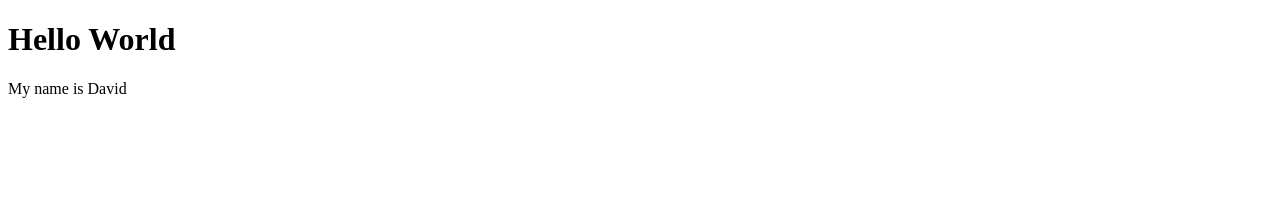
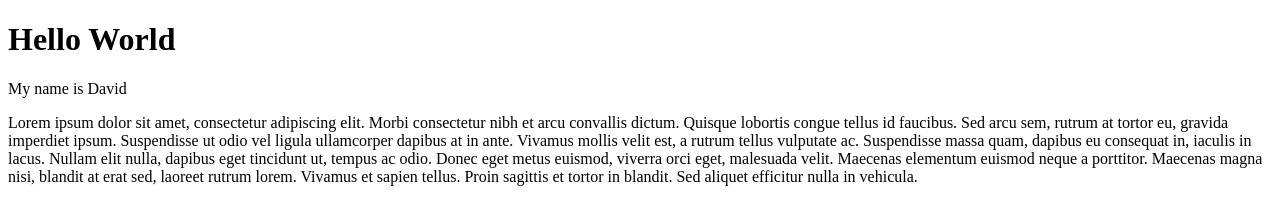
Before and after one commit to DavidRamirez04/DavidRamirez, a plain HTML site: page index.html in a window 1280 px wide. Drawn offline with Linux system fonts and the light colour scheme.

Commit message:
Dummy Paragraph

```diff
--- a/index.html
+++ b/index.html
@@ -9,5 +9,6 @@
 <body>
     <h1>Hello World</h1>
     <p>My name is David</p>
+    <p>Lorem ipsum dolor sit amet, consectetur adipiscing elit. Morbi consectetur nibh et arcu convallis dictum. Quisque lobortis congue tellus id faucibus. Sed arcu sem, rutrum at tortor eu, gravida imperdiet ipsum. Suspendisse ut odio vel ligula ullamcorper dapibus at in ante. Vivamus mollis velit est, a rutrum tellus vulputate ac. Suspendisse massa quam, dapibus eu consequat in, iaculis in lacus. Nullam elit nulla, dapibus eget tincidunt ut, tempus ac odio. Donec eget metus euismod, viverra orci eget, malesuada velit. Maecenas elementum euismod neque a porttitor. Maecenas magna nisi, blandit at erat sed, laoreet rutrum lorem. Vivamus et sapien tellus. Proin sagittis et tortor in blandit. Sed aliquet efficitur nulla in vehicula.</p>
 </body>
 </html>
```
